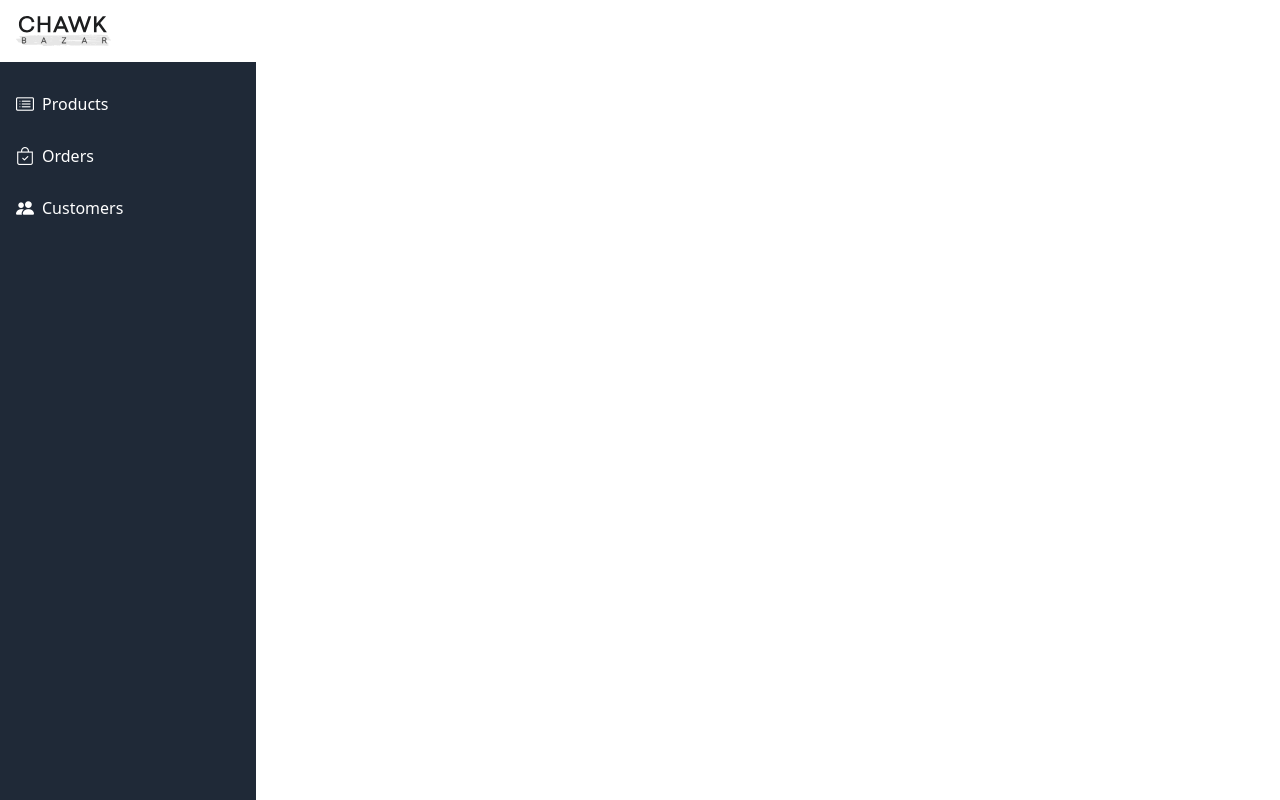
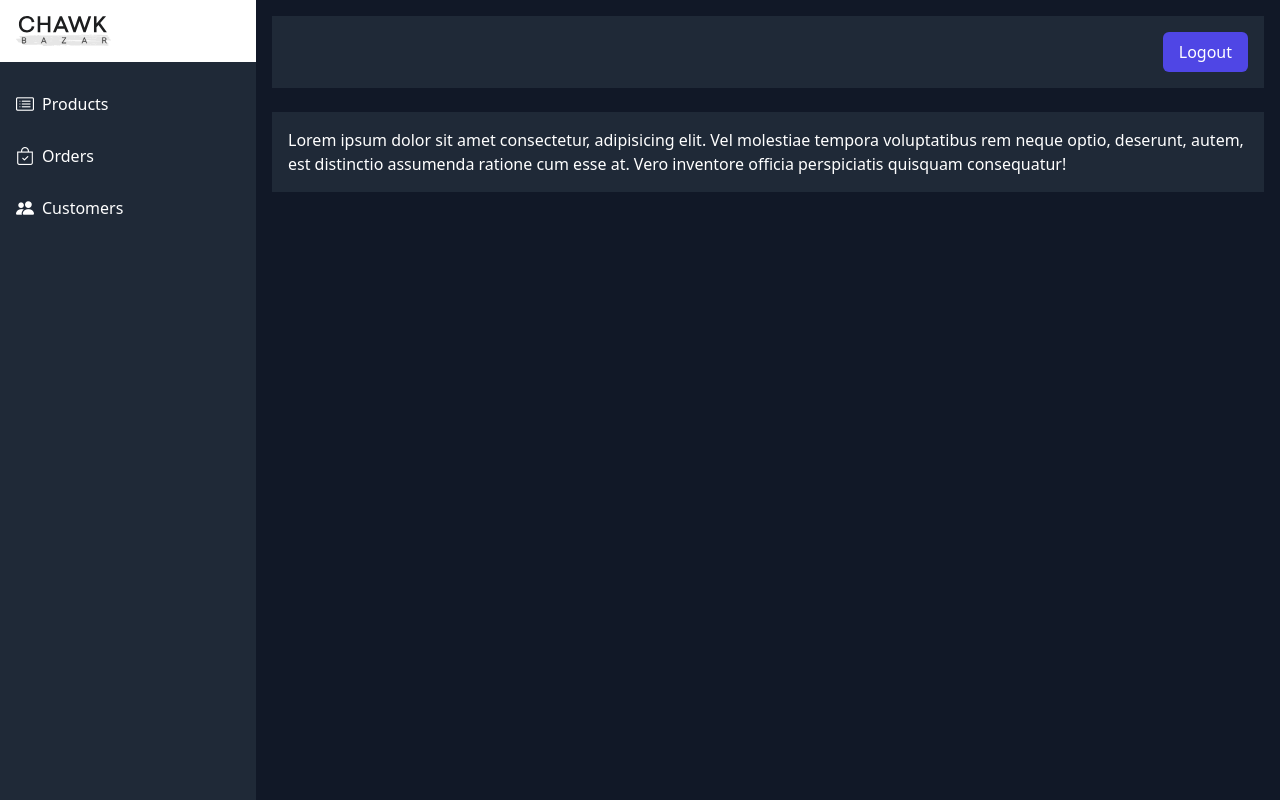
Before and after one commit to shakilkhan12/chawkbazar-eCommerce, a React (Create React App) app in the folder client/: page /dashboard/products in a window 1280 px wide. Built offline with nearby package versions, Linux system fonts and the light colour scheme; sample sign-in values are in the browser's storage.

Commit message:
dashboard content section

```diff
--- /dev/null
+++ b/client/src/components/AdminNav.js
@@ -0,0 +1,11 @@
+import {Link} from "react-router-dom"
+const AdminNav = () => {
+    return(
+     <nav className="fixed left-64 top-4 right-0 mx-4">
+      <div className="bg-gray-800 w-full flex justify-end p-4">
+       <Link to="/" className="py-2 px-4 bg-indigo-600 text-white rounded-md capitalize">logout</Link>
+      </div>
+     </nav>
+    )
+}
+export default AdminNav;
--- a/client/src/screens/dashboard/Products.js
+++ b/client/src/screens/dashboard/Products.js
@@ -1,8 +1,15 @@
+import AdminNav from "../../components/AdminNav";
 import Sidebar from "../../components/Sidebar";
 const Products = () => {
     return(
         <>
         <Sidebar />
+        <AdminNav />
+        <section className="ml-64 bg-gray-900 min-h-screen pt-28 px-4">
+         <div className="bg-gray-800 text-white p-4">
+             Lorem ipsum dolor sit amet consectetur, adipisicing elit. Vel molestiae tempora voluptatibus rem neque optio, deserunt, autem, est distinctio assumenda ratione cum esse at. Vero inventore officia perspiciatis quisquam consequatur!
+         </div>
+        </section>
         </>
     )
 }
```
